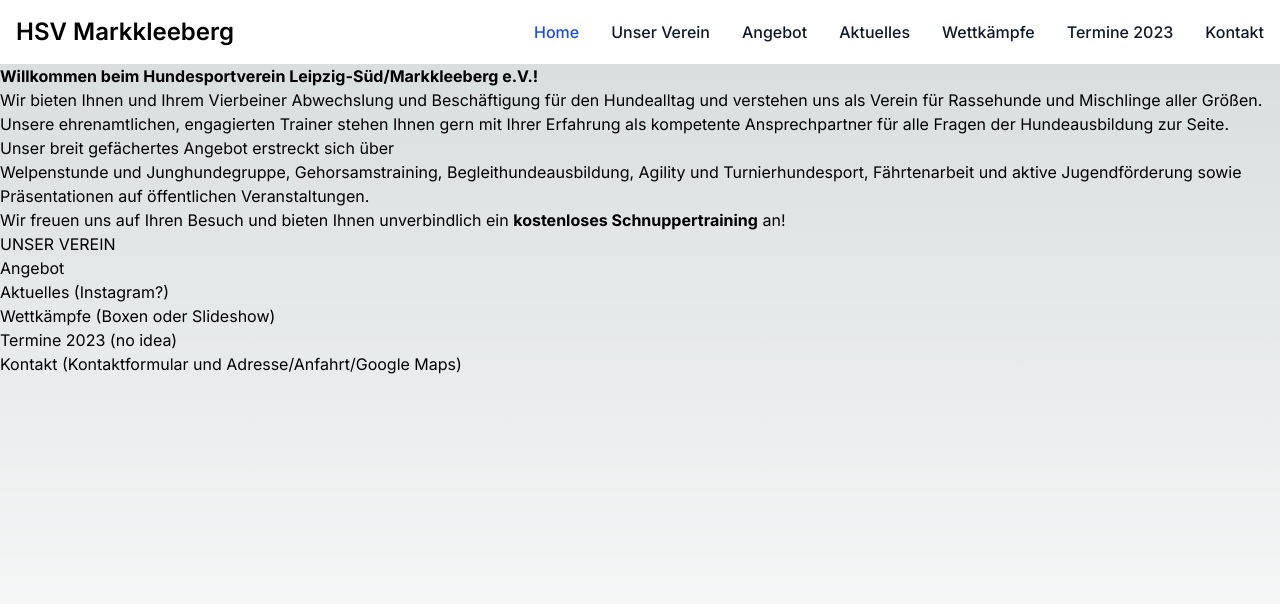
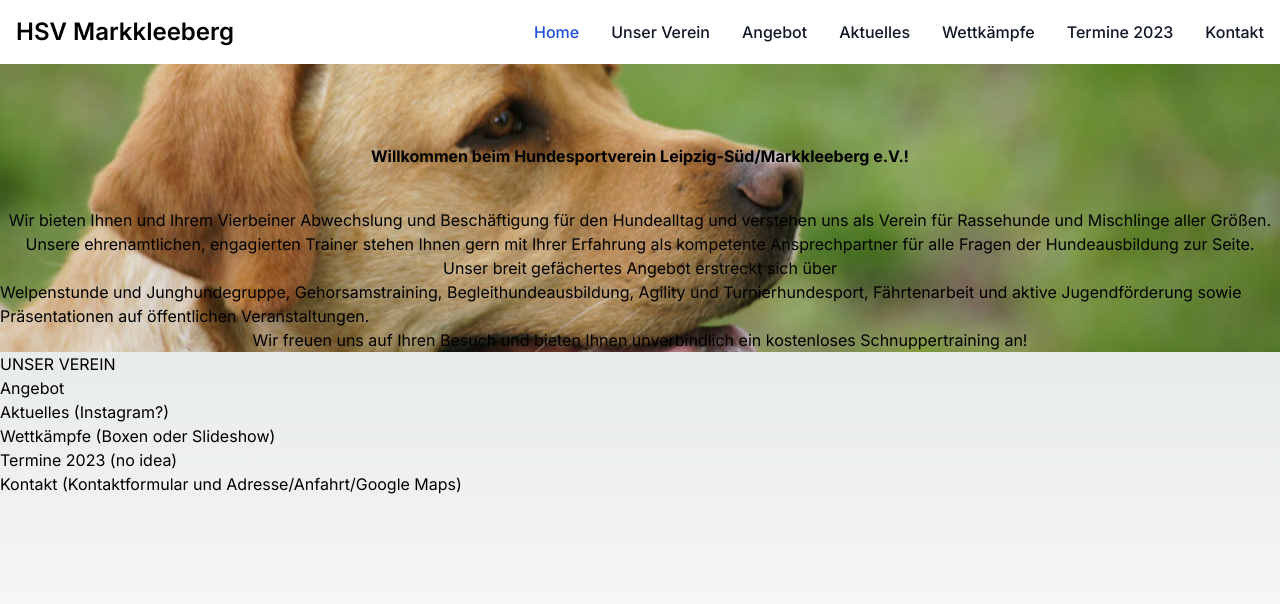
Before and after one commit to grayback90/HSV-Markkleeberg, a Next.js app: page / in a window 1280 px wide. Shown: the top 604 px of the page. Built offline with nearby package versions, Linux system fonts and the light colour scheme.

Commit message:
first texts

```diff
--- a/src/app/page.js
+++ b/src/app/page.js
@@ -4,13 +4,15 @@ export default function Home() {
   return (
     <main className="min-h-screen flex-col items-center justify-between">
       <Navibar/>
-      <div id="hsvhome">
-			<p><strong>Willkommen beim Hundesportverein Leipzig-Süd/Markkleeberg e.V.!</strong></p>
-<p>Wir bieten Ihnen und Ihrem Vierbeiner Abwechslung und Beschäftigung für den Hundealltag und verstehen uns als Verein für Rassehunde und Mischlinge aller Größen.<br />
-Unsere ehrenamtlichen, engagierten Trainer stehen Ihnen gern mit Ihrer Erfahrung als kompetente Ansprechpartner für alle Fragen der Hundeausbildung zur Seite.</p>
-<p>Unser breit gefächertes Angebot erstreckt sich über<br />
-Welpenstunde und Junghundegruppe, Gehorsamstraining, Begleithundeausbildung, Agility und Turnierhundesport, Fährtenarbeit und aktive Jugendförderung sowie Präsentationen auf öffentlichen Veranstaltungen.</p>
-<p>Wir freuen uns auf Ihren Besuch und bieten Ihnen unverbindlich ein <strong>kostenloses Schnuppertraining</strong> an!</p>
+      <div className="flex justify-center bg-[url('./../../pictures/dog_home.jpg')] bg-no-repeat bg-center bg-cover pt-10" id="hsvhome">
+        <div>
+          <h1 className="flex justify-center pt-10 pb-10 font-bold">Willkommen beim Hundesportverein Leipzig-Süd/Markkleeberg e.V.!</h1>
+          <p className="flex justify-center">Wir bieten Ihnen und Ihrem Vierbeiner Abwechslung und Beschäftigung für den Hundealltag und verstehen uns als Verein für Rassehunde und Mischlinge aller Größen.</p>
+          <p className="flex justify-center">Unsere ehrenamtlichen, engagierten Trainer stehen Ihnen gern mit Ihrer Erfahrung als kompetente Ansprechpartner für alle Fragen der Hundeausbildung zur Seite.</p>
+          <p className="flex justify-center">Unser breit gefächertes Angebot erstreckt sich über</p>
+          <p className="flex justify-center">Welpenstunde und Junghundegruppe, Gehorsamstraining, Begleithundeausbildung, Agility und Turnierhundesport, Fährtenarbeit und aktive Jugendförderung sowie Präsentationen auf öffentlichen Veranstaltungen.</p>
+          <p className="flex justify-center">Wir freuen uns auf Ihren Besuch und bieten Ihnen unverbindlich ein kostenloses Schnuppertraining an!</p>
+        </div>
       </div>
       <div id="uVerein">
         <p>UNSER VEREIN</p>
```
Also changed, not shown: pictures/dog_home.jpg (added).
